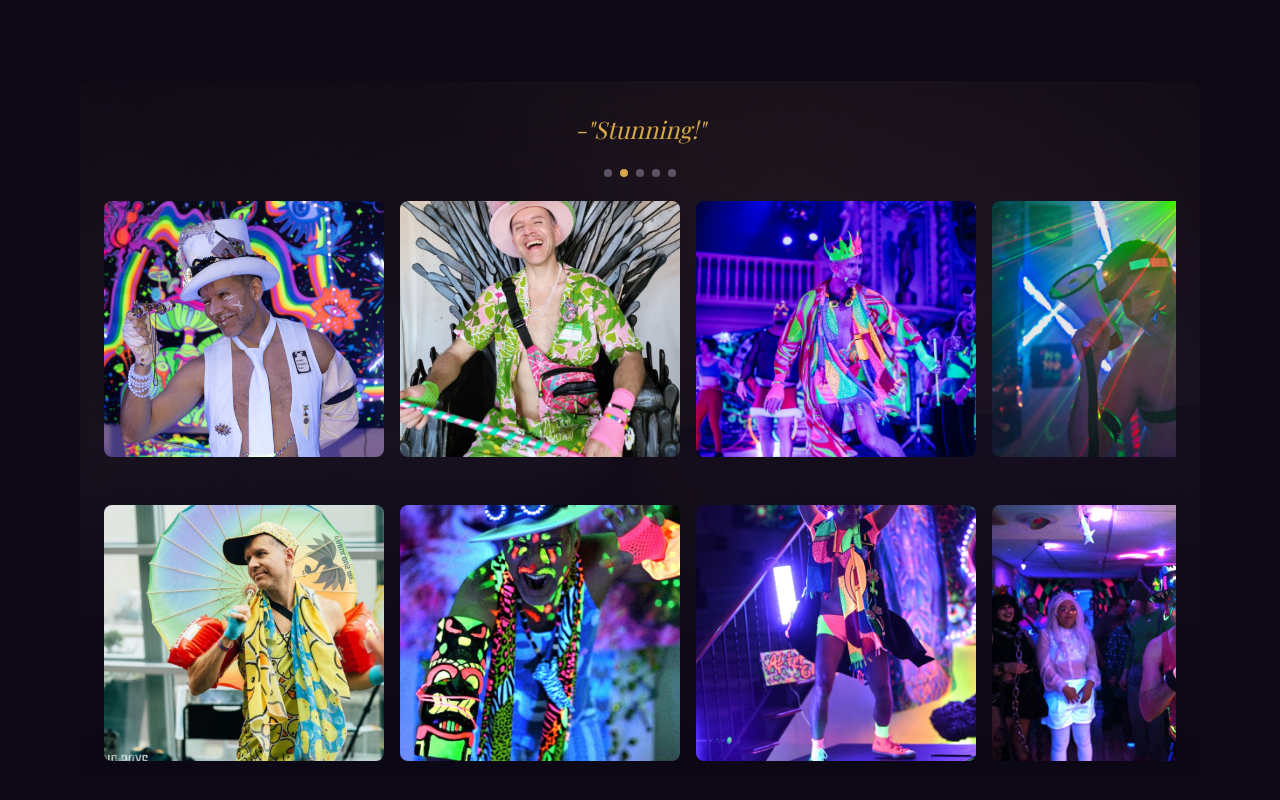
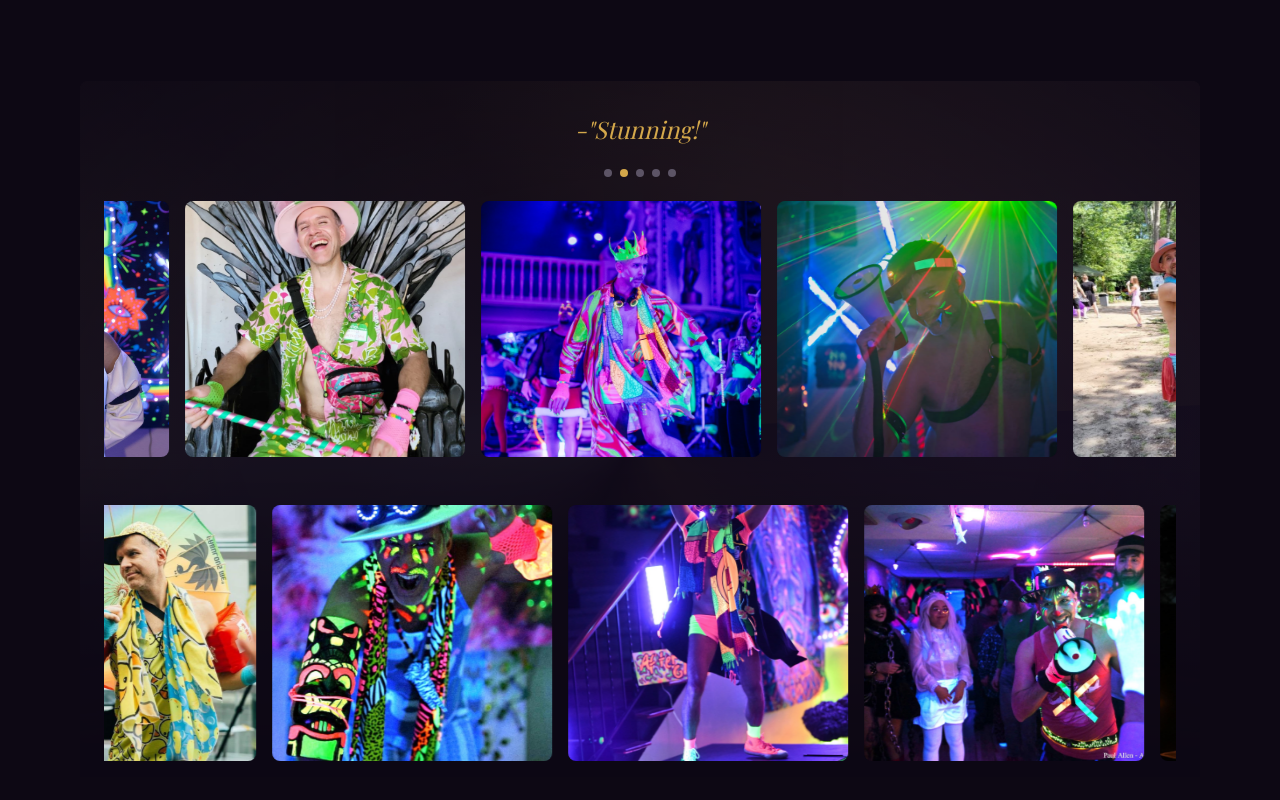
Before and after one commit to Crklemz/jdd, a Next.js app: page / in a window 1280 px wide. Shown: the part 2142-2942 px from the top of the page. Built offline with nearby package versions, Linux system fonts and the light colour scheme; a web font is replaced by a local one.

Commit message:
feat: infinite scroll gallery homepage

```diff
--- a/app/components/ScrollGallery.tsx
+++ b/app/components/ScrollGallery.tsx
@@ -5,6 +5,8 @@ interface ScrollGalleryProps {
   altPrefix: string;
   className?: string;
   imageClassName?: string;
+  /** Duration in seconds for one full cycle (lower = faster). Top gallery typically faster than bottom. */
+  scrollDurationSeconds?: number;
 }
 
 export function ScrollGallery({
@@ -12,21 +14,24 @@ export function ScrollGallery({
   altPrefix,
   className = "",
   imageClassName = "",
+  scrollDurationSeconds = 60,
 }: ScrollGalleryProps) {
+  const duplicatedPaths = [...imagePaths, ...imagePaths];
+
   return (
+    <div className={`overflow-hidden py-4 ${className}`}>
       <div
-      className={`scroll-gallery flex gap-4 overflow-x-auto py-4 ${className}`}
-      style={{ scrollSnapType: "x mandatory" }}
+        className="flex w-max gap-4"
+        style={{ animation: `ticker ${scrollDurationSeconds}s linear infinite` }}
       >
-      {imagePaths.map((src, i) => (
+        {duplicatedPaths.map((src, i) => (
           <div
-          key={src}
-          className="relative h-64 min-w-[280px] shrink-0 snap-center overflow-hidden rounded-lg"
-          style={{ scrollSnapAlign: "center" }}
+            key={`${src}-${i}`}
+            className="relative h-64 min-w-[280px] shrink-0 overflow-hidden rounded-lg"
           >
             <Image
               src={src}
-            alt={`${altPrefix} ${i + 1}`}
+              alt={`${altPrefix} ${(i % imagePaths.length) + 1}`}
               fill
               className={`object-cover ${imageClassName}`}
               sizes="280px"
@@ -34,5 +39,6 @@ export function ScrollGallery({
           </div>
         ))}
       </div>
+    </div>
   );
 }
--- a/app/globals.css
+++ b/app/globals.css
@@ -97,15 +97,6 @@ body {
   66% {
     background-position: 50% 50%, 80% 20%, 50% 50%, 0 0;
   }
-}
-
-/* Horizontal scroll gallery - no scrollbar */
-.scroll-gallery {
-  scrollbar-width: none;
-  -ms-overflow-style: none;
-}
-.scroll-gallery::-webkit-scrollbar {
-  display: none;
 }
 
 /* Fancy underline for hero energy lines: padding reserves gap, ::after draws line below it */
--- a/app/page.tsx
+++ b/app/page.tsx
@@ -150,10 +150,12 @@ export default function HomePage() {
               imagePaths={landingImagePaths.slice(0, 6)}
               altPrefix={galleryAltPrefix}
               className="mb-4"
+              scrollDurationSeconds={50}
             />
             <ScrollGallery
               imagePaths={landingImagePaths.slice(6, 11)}
               altPrefix={galleryAltPrefix}
+              scrollDurationSeconds={70}
             />
           </div>
         </div>
```
Lines whose indentation alone changed are shown as unchanged.
